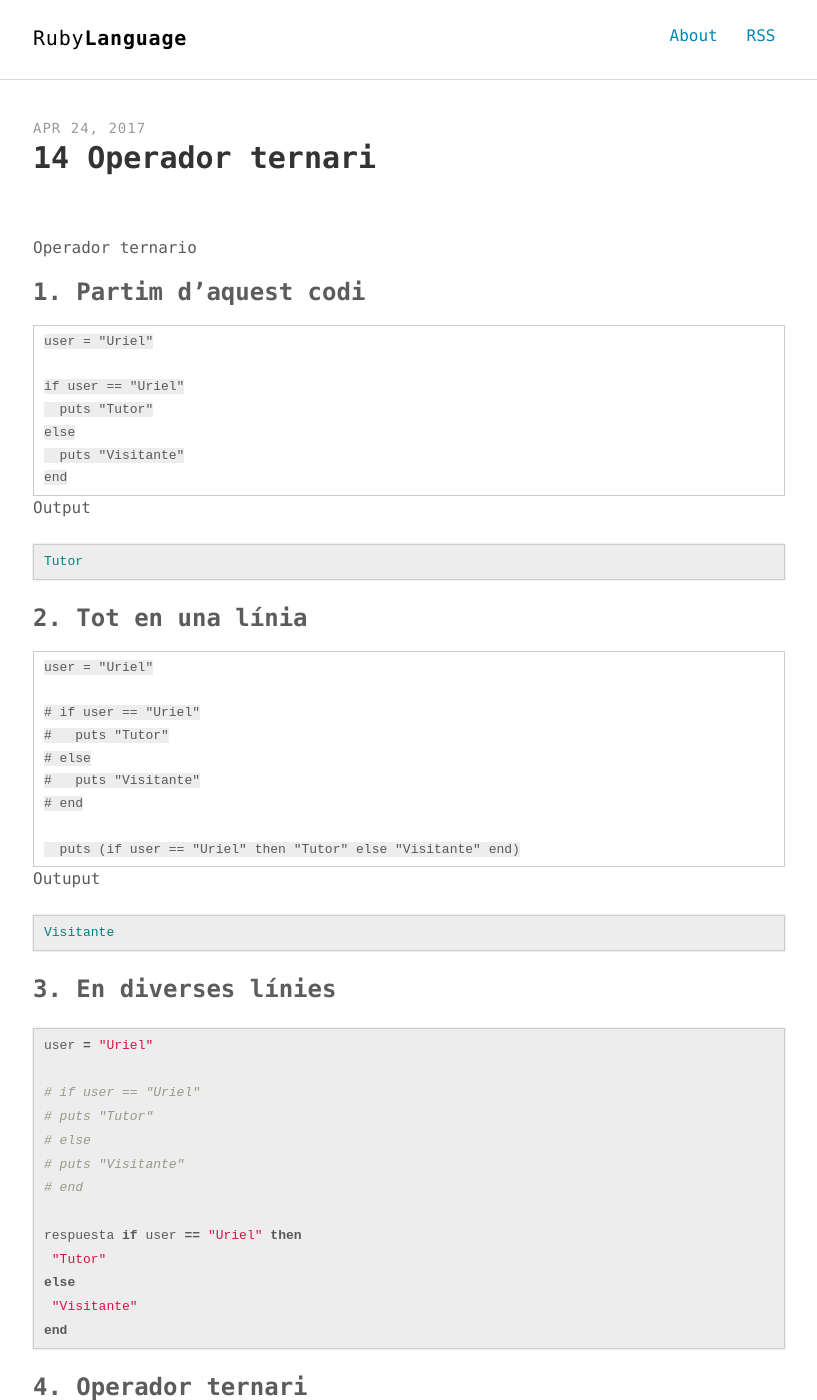
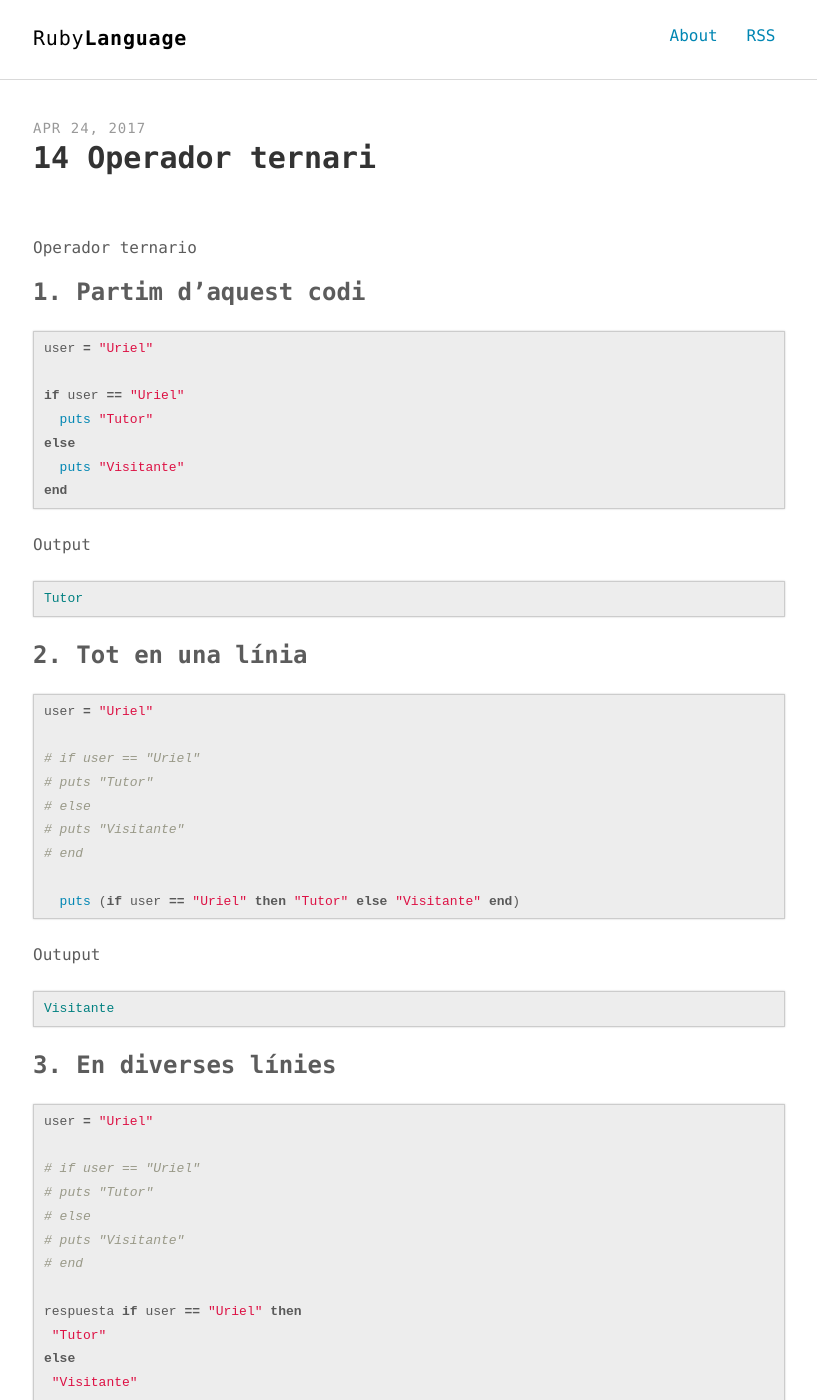
Before and after one commit to inclusa/ruby, a Jekyll site: the page built from _posts/2017-04-24-operador-ternari.md, in a window 1280 px wide and 1400 px high. Shown: the whole window, without its empty margins (231-1048 px from the left). Built offline with Jekyll 4.4.1, drawn with Linux system fonts in a browser that asks for light colours; comment, search, counter and statistics services are not loaded.

Commit message:
Modificacions

````diff
--- a/_posts/2017-04-24-operador-ternari.md
+++ b/_posts/2017-04-24-operador-ternari.md
@@ -11,7 +11,7 @@ Operador ternario
 
 ### 1. Partim d'aquest codi
 
-```rubry
+```ruby
 user = "Uriel"
 
 if user == "Uriel"
@@ -27,7 +27,7 @@ Tutor
 ```
 ### 2. Tot en una línia
 
-```rubry
+```ruby
 user = "Uriel"
 
 # if user == "Uriel"
````
